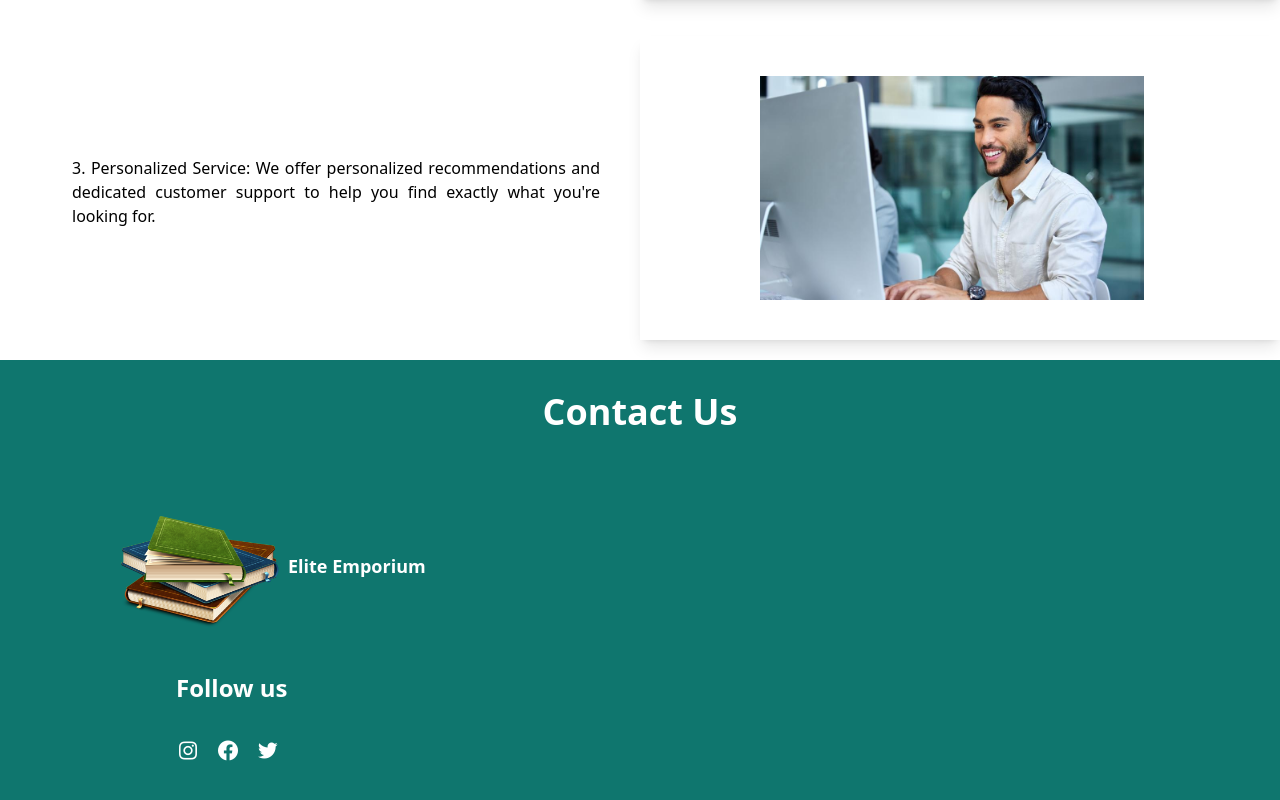
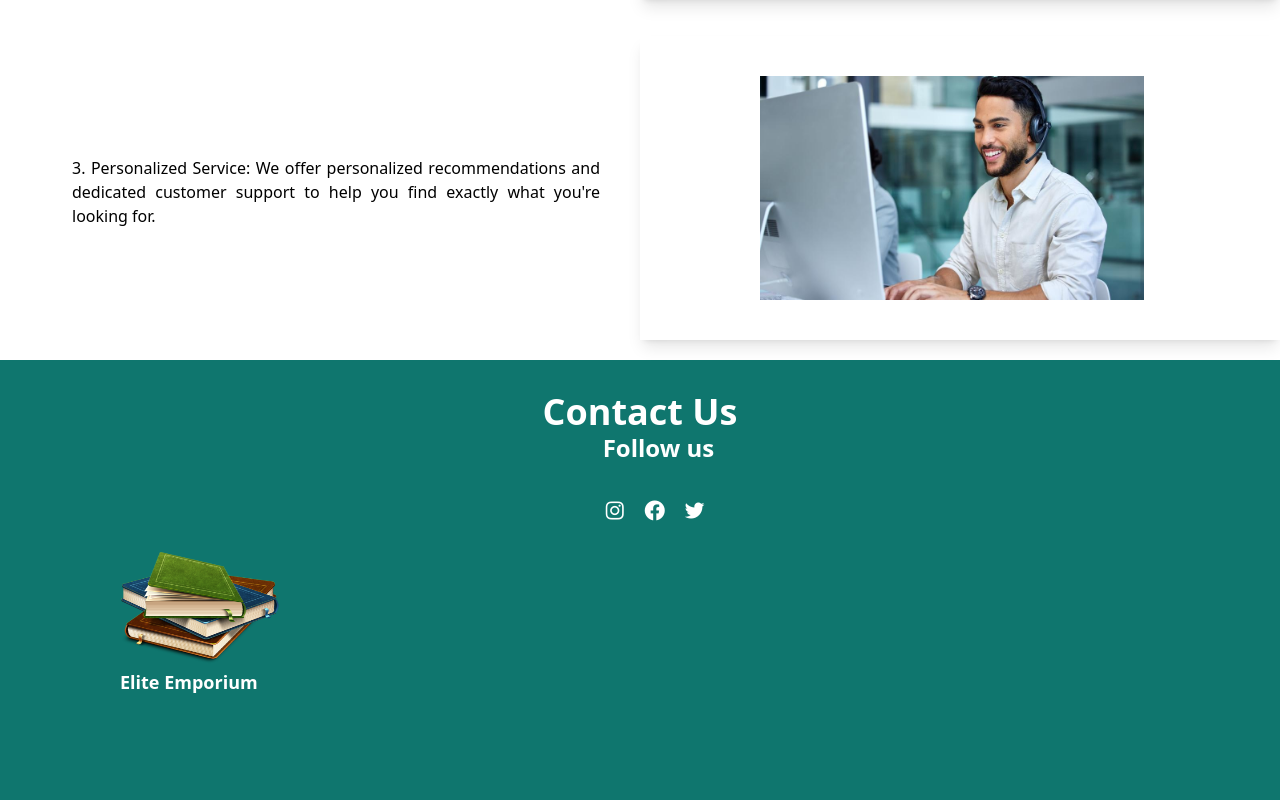
Before and after one commit to AlishaAroob/elite-emporium, a React (Create React App) app: page / in a window 1280 px wide. Shown: the part 2178-2978 px from the top of the page. Built offline with nearby package versions, Linux system fonts and the light colour scheme.

Commit message:
adjusting margin

```diff
--- a/src/Components/Contact.js
+++ b/src/Components/Contact.js
@@ -7,10 +7,13 @@ export default function Contact() {
         {" "}
         Contact Us
       </h1>
-      <span className="flex  space-x-2 ml-20 mt-10 p-10">
+      <div className="grid grid-cols-3">
+        <div className=" space-x-2 ml-20 mt-10 p-10 ">
+          <h1 className="font-bold text-white my-10 text-lg">
             <img className=" h-28 w-40 my-1" src={logo1} alt="" />
-        <h1 className="font-bold text-white my-10 text-lg">Elite Emporium</h1>
-      </span>
+            Elite Emporium
+          </h1>
+        </div>
         <div className="text-2xl font-bold text-white ml-24 space-x-4 pl-16 ">
           <p className=" ml-4 ">Follow us</p>
           <br></br>
@@ -19,5 +22,6 @@ export default function Contact() {
           <i className="bx bxl-twitter"></i>
         </div>
       </div>
+    </div>
   );
 }
```
Lines whose indentation alone changed are shown as unchanged.
